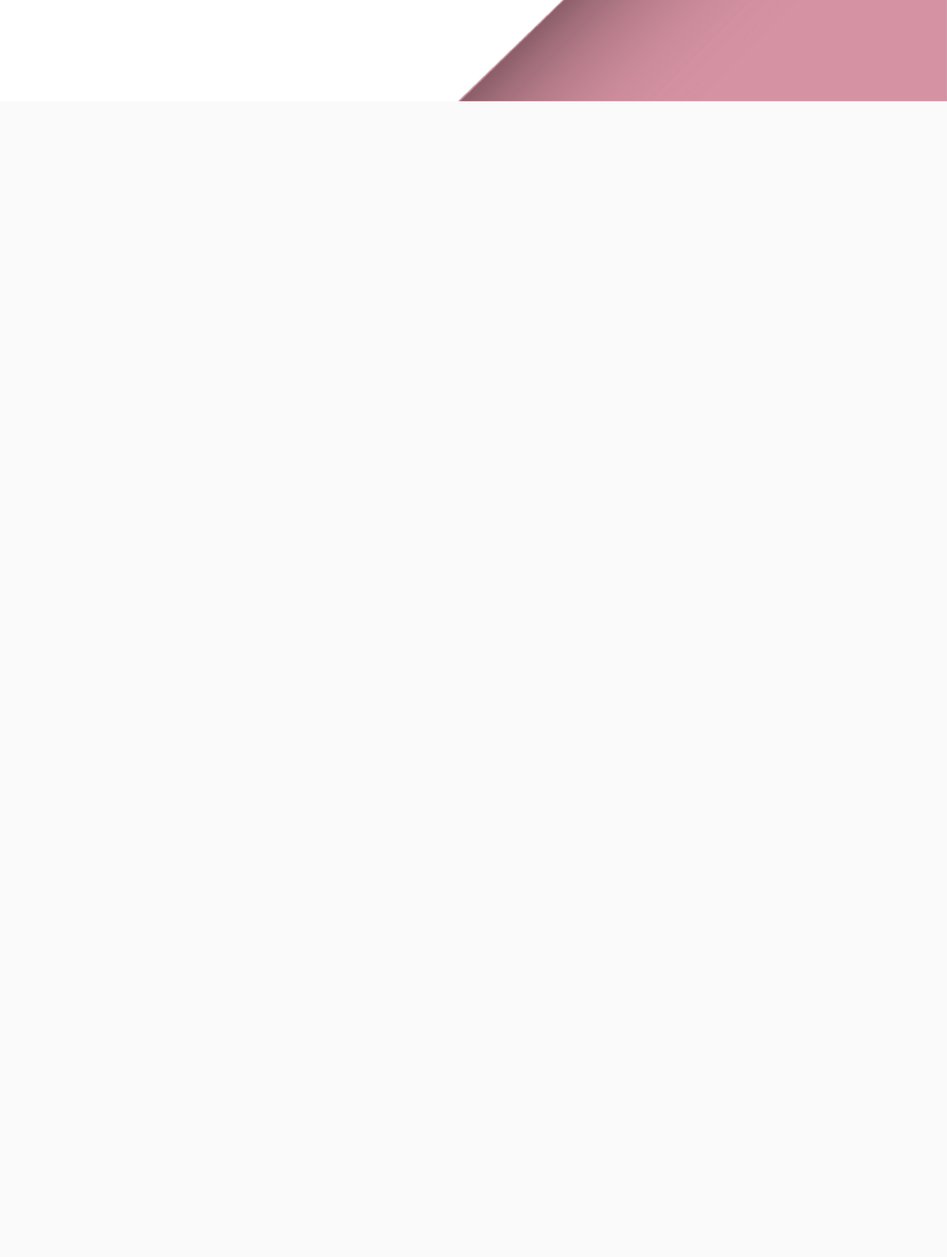
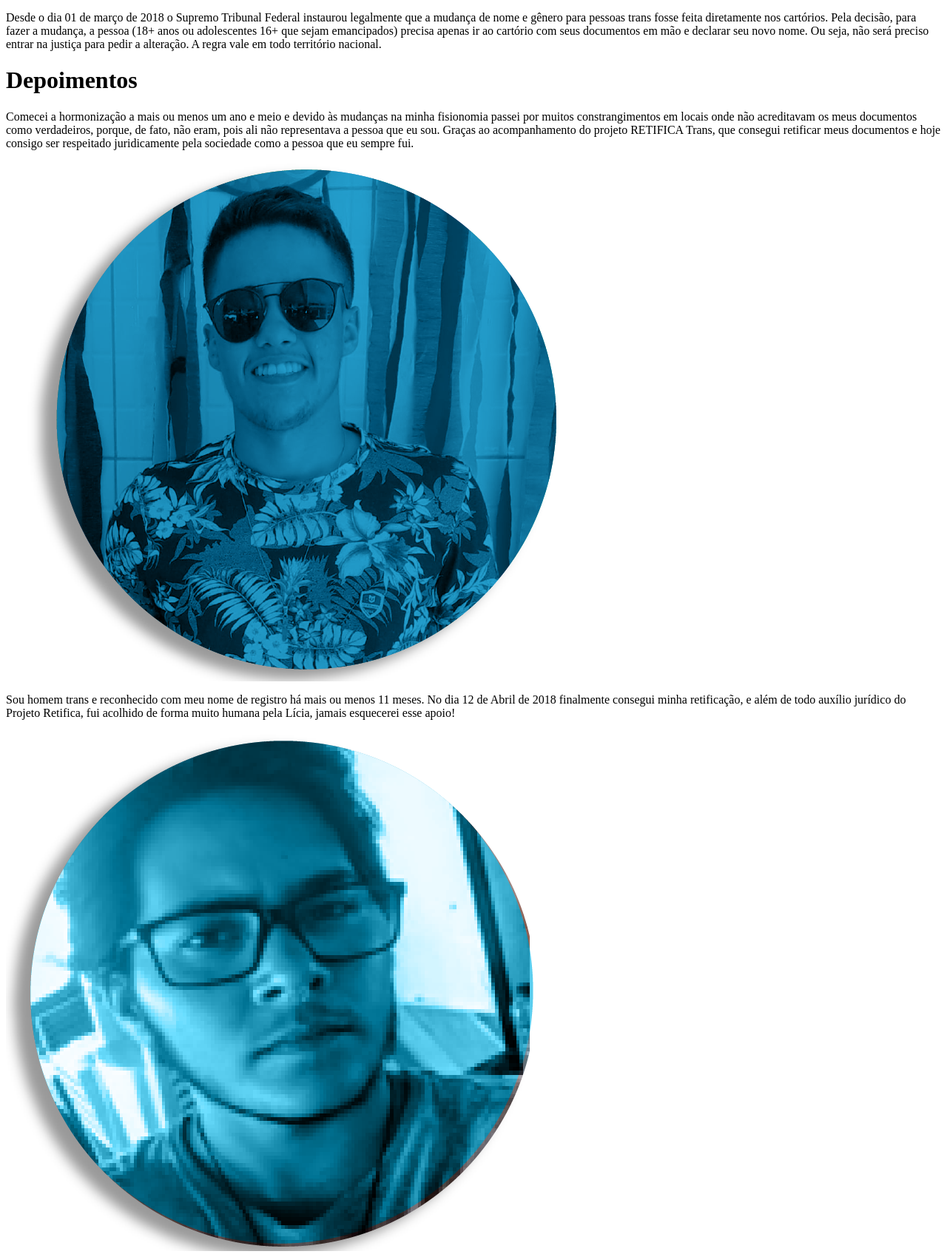
Before and after one commit to hackathon-da-diversidade/retificatrans, a PHP site: page /landing_page.html in a window 1280 px wide. Shown: the part 663-2362 px from the top of the page at 74% size. Before the commit the page ends 800 px from the top, so only its background shows below. Run offline with PHP 8.4, Linux system fonts and the light colour scheme.

Commit message:
Adds testimony section

```diff
--- a/css/landing_page.css
+++ b/css/landing_page.css
@@ -1,4 +1,3 @@
-
 @import url('https://fonts.googleapis.com/css?family=Assistant:200,300,400,600,700,800');
 
 body, html {
@@ -20,7 +19,7 @@ body, html {
 }
 
 .jumbotron{
-	background-image: url(/img/fundo.jpg);
+	background-image: url(Fundo-01.jpg);
     background-attachment: fixed;
     background-repeat: no-repeat;
     background-position: center;
@@ -50,8 +49,65 @@ button {
 	box-shadow: 5px 3px 6px -1px #504b4b;
 
 }
-
 .buttons{
-	display: flex;
+display: flex;
     justify-content: space-between;
 }
+
+.section-direito {
+	justify-content: flex-start;
+}
+
+#direito{
+	width:100%;
+}
+#entenda-seu {
+	display:flex;
+	flex-direction:row;
+	margin-top:50px;
+    font-weight: 400;
+    padding-right:10px;
+    padding-left:10px;
+}
+#coluna{
+	width: 20px;
+	background-color: #d592a2;
+	margin-left: 10px;
+	margin-right: 10px;
+}
+#depoimentos{
+	background-image: url(fundobolinhas-01.jpg);
+    background-attachment: fixed;
+    background-repeat: no-repeat;
+    background-position: center;
+    background-size: cover;
+	justify-content: flex-start;
+
+
+
+}
+#depoimentos h1{
+    text-align: center;
+    width: fit-content;
+    background-color: black;
+    color: white;
+    text-transform: uppercase;
+    padding-left: 10px;
+    padding-right: 10px;
+	align-self: center;
+    font-size: 42px;
+}
+.depoimento{
+	background-color: #d592a2;
+	padding:10px;
+	color:white;
+	padding-right:200px;
+	margin-top:100px;
+	position:relative;
+}
+.depoimento img{
+    width: 200px;
+    position: absolute;
+    right: 0;
+    top: 0;
+}
--- a/landing_page.html
+++ b/landing_page.html
@@ -1,18 +1,41 @@
 <html>
 	<head>
 		<link rel="stylesheet" href="https://cdnjs.cloudflare.com/ajax/libs/font-awesome/4.7.0/css/font-awesome.min.css">
-		<link rel="stylesheet"  href="css/landing_page.css">
+		<link rel="stylesheet"  href="retifica.css">
 	</head>
 	<body>
 		<div id="header" class="jumbotron jumbotron-fluid"> </div>
 		<div class="section content">
-			<img id="logo" class="item" src="img/logo.png"/>
+
+			<img id="logo" class="item" src="retifica-02.png " alt="logo do retifica"/>
 		    <div class="item" id="explicacao" > Nós auxiliamos pessoas trans na mudança de nome e genêro diretamente no cartório
 			</div>
 			<div  class="buttons item">
+
 				<button>COMEÇAR<br>O PROCESSO</button>
 				<button>SAIBA MAIS<br>SOBRE O PROJETO</button>
 			</div>
-	    </div>
+		</div>
+		<div class="section section-direito" >
+		  <img id="direito" src="entendacom-01.png" alt="entenda seus direitos"/>
+		   <div id="entenda-seu" >
+			<div id="coluna">
+			</div>
+			<p> Desde o dia 01 de março de 2018 o Supremo Tribunal Federal instaurou legalmente que a mudança de nome e gênero para pessoas trans fosse feita diretamente nos cartórios. Pela decisão, para fazer a mudança, a pessoa (18+ anos ou adolescentes 16+ que sejam emancipados) precisa apenas ir ao cartório com seus documentos em mão e declarar seu novo nome. Ou seja, não será preciso entrar na justiça para
+pedir a alteração. A regra vale em todo território nacional.</p>
+		   </div>
+		</div>
+		<div class="section" id="depoimentos">
+		<h1> Depoimentos</h1>
+		<div class="depoimento" >
+		<p> Comecei a hormonização a mais ou menos um ano e meio e devido às mudanças na minha fisionomia passei por muitos constrangimentos  em  locais onde não acreditavam os meus documentos como verdadeiros, porque, de fato, não eram, pois ali não representava a pessoa que eu sou. Graças ao acompanhamento do projeto RETIFICA Trans, que consegui retificar meus documentos e hoje consigo ser respeitado juridicamente pela sociedade como a pessoa que eu sempre fui. </p>
+		<img src="img/fotoazul1-01.png"/>
+		</div>
+		<div class="depoimento">
+		<p>Sou homem trans e reconhecido com meu nome de registro há mais ou menos 11 meses. No dia 12 de Abril de 2018 finalmente consegui minha retificação, e além de todo auxílio jurídico do Projeto Retifica, fui acolhido de forma muito humana pela Lícia, jamais esquecerei esse apoio!</p>
+		<img src="img/fotoazul2-01.png"/>
+		</div>
+
+		</div>
     </body>
 </html>
```
Also changed, not shown: img/fotoazul1-01.png (added), img/fotoazul2-01.png (added).
